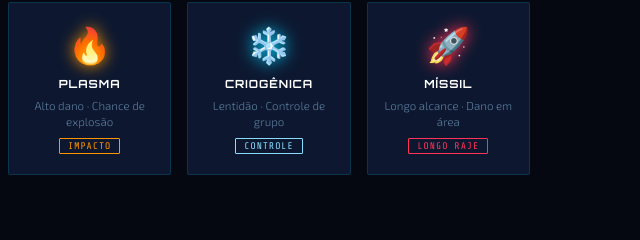
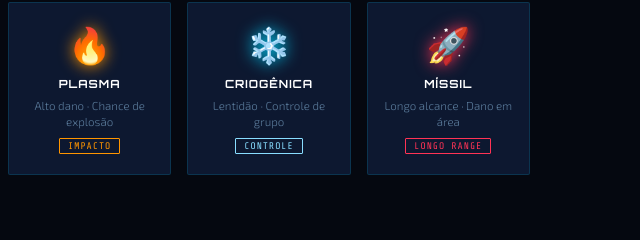
Before and after one commit to gefstudios/gefstudios.github.io, a plain HTML site: page index.html in a window 1280 px wide. Shown: the part 3049-3289 px from the top of the page, 640-1280 px from the left. Drawn offline with nearby package versions, Linux system fonts and the light colour scheme.

Commit message:
Update tower tag text from 'LONGO RAJE' to 'LONGO RANGE'

```diff
--- a/index.html
+++ b/index.html
@@ -1009,7 +1009,7 @@
       <div class="tower-pixel">🚀</div>
       <div class="tower-name">MÍSSIL</div>
       <div class="tower-trait">Longo alcance · Dano em área</div>
-      <div class="tower-tag" style="--tcolor:var(--neon-red)">LONGO RAJE</div>
+      <div class="tower-tag" style="--tcolor:var(--neon-red)">LONGO RANGE</div>
     </div>
     <div class="tower-card" style="--tcolor: var(--neon-purple)">
       <div class="tower-pixel">🧬</div>
```
